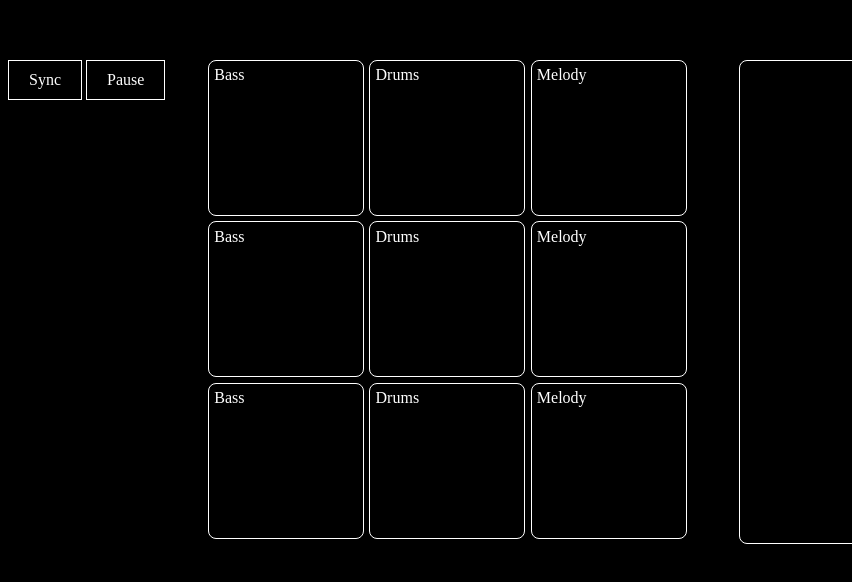
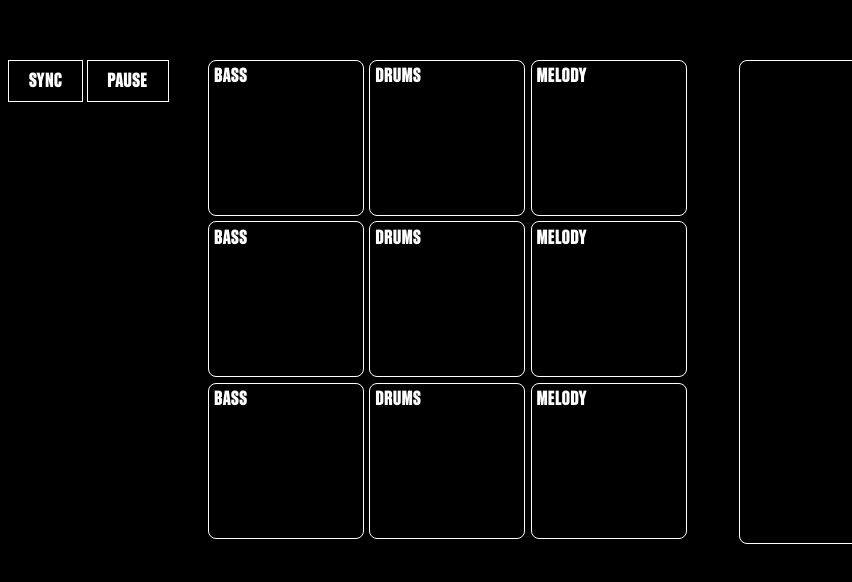
Before and after one commit to blongden73/bm, a plain HTML site: page index.html in a window 1280 px wide. Shown: the full height of the page, 0-852 px from the left. Drawn offline with Linux system fonts and the light colour scheme.

Commit message:
added typeface

```diff
--- a/index.html
+++ b/index.html
@@ -6,8 +6,20 @@
 
 <style>
 
+  @font-face {
+    font-family: 'shne_schmalfett';
+    src: url('Assets/sohneschmal-fett-webfont.woff2') format('woff2'),
+         url('Assets/sohneschmal-fett-webfont.woff') format('woff');
+    font-weight: normal;
+    font-style: normal;
+  }
+
   body {
     background-color: #000;
+    font-family: 'shne_schmalfett';
+    text-transform: uppercase;
+    letter-spacing: 0.5px;
+    font-size: 20px;
   }
 
   .sync-button, .pause-button {
@@ -120,6 +132,7 @@
   .audio-time {
     color: #fff;
     display: inline-block;
+    margin-left: 10px;
   }
 
   .beat-maker-buttons {
```
Also changed, not shown: Assets/sohneschmal-fett-webfont.woff (added), Assets/sohneschmal-fett-webfont.woff2 (added).
